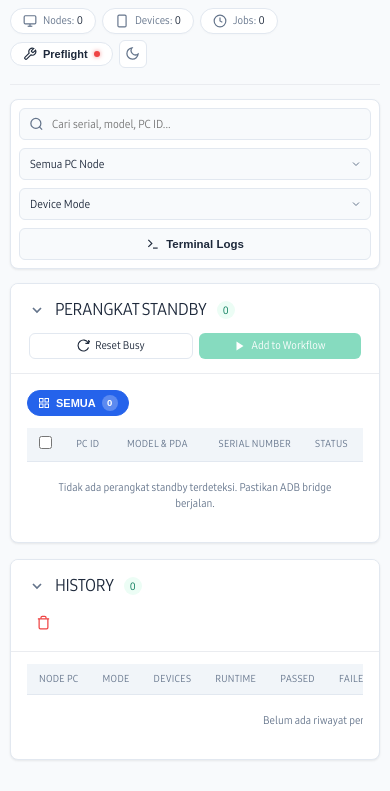
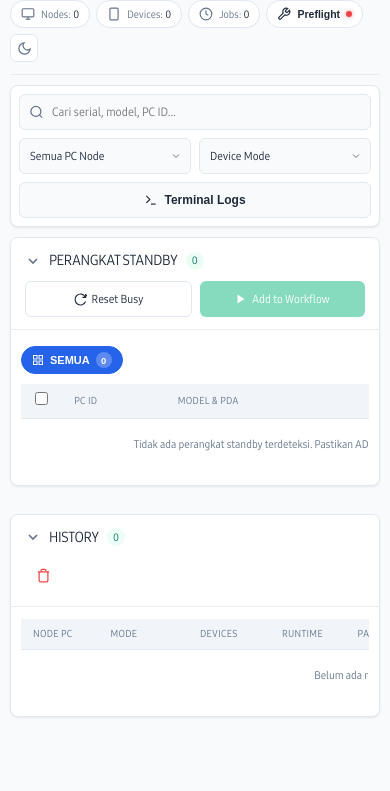
Before and after one commit to endrisusanto/Heist, a website built with Vite: page web-hub/client/index.html in a window 390 px wide. Shown: the part 53-844 px from the top of the page. Built offline with nearby package versions, Linux system fonts and the light colour scheme; no server answers; a web font is replaced by a local one.

Commit message:
style(mobile): refactor mobile responsive layout per antislop-layoutmobile and ponytail standards

```diff
--- a/web-hub/client/src/styles.css
+++ b/web-hub/client/src/styles.css
@@ -133,6 +133,7 @@ html, body {
   line-height: 1.45;
   height: 100%;
   width: 100%;
+  overflow-x: hidden;
   -webkit-font-smoothing: antialiased;
   -moz-osx-font-smoothing: grayscale;
 }
@@ -145,6 +146,7 @@ html, body {
   max-width: 1680px;
   margin: 0 auto;
   padding: 0 24px 44px 24px;
+  overflow-x: hidden;
 }
 
 /* 1. Header Topbar */
@@ -707,6 +709,37 @@ html, body {
 .table-responsive {
   width: 100%;
   overflow-x: auto;
+  -webkit-overflow-scrolling: touch;
+  scrollbar-width: thin;
+  scrollbar-color: var(--border-card) transparent;
+}
+
+.table-responsive::-webkit-scrollbar {
+  height: 4px;
+}
+
+.table-responsive::-webkit-scrollbar-track {
+  background: transparent;
+}
+
+.table-responsive::-webkit-scrollbar-thumb {
+  background: var(--border-card);
+  border-radius: 4px;
+}
+
+.standby-table {
+  width: 100%;
+  min-width: 540px;
+}
+
+.workflow-table {
+  width: 100%;
+  min-width: 640px;
+}
+
+.history-table {
+  width: 100%;
+  min-width: 720px;
 }
 
 table {
@@ -1417,29 +1450,43 @@ input:checked + .switch-slider:before {
 }
 
 /* Mobile & Responsive Layout Styles */
+/* Mobile & Responsive Layout Reflow (antislop-layoutmobile + ponytail) */
 @media (max-width: 768px) {
   .app-layout {
-    padding: 0 10px 30px 10px;
+    padding: 0 10px 32px 10px;
   }
 
   .hub-header {
     flex-direction: column;
     align-items: stretch;
-    gap: 12px;
+    gap: 10px;
+    padding: 10px 0;
   }
 
   .header-brand {
-    justify-content: space-between;
+    display: flex;
+    align-items: center;
+    justify-content: flex-start;
+    gap: 8px;
+  }
+
+  .brand-title {
+    font-size: 13.5px;
+  }
+
+  .brand-subtitle {
+    font-size: 10px;
   }
 
   .header-right-stats {
     display: flex;
     overflow-x: auto;
     white-space: nowrap;
-    padding-bottom: 4px;
+    padding-bottom: 2px;
     -webkit-overflow-scrolling: touch;
     scrollbar-width: none;
     gap: 6px;
+    width: 100%;
   }
 
   .header-right-stats::-webkit-scrollbar {
@@ -1448,70 +1495,79 @@ input:checked + .switch-slider:before {
 
   .stat-pill-tag, .stat-pill-btn {
     flex-shrink: 0;
+    height: 28px;
+    padding: 0 10px;
+    font-size: 10.5px;
   }
 
   .hub-filter-bar {
+    display: flex;
     flex-direction: column;
     align-items: stretch;
     gap: 8px;
     padding: 8px;
+    margin: 10px 0;
   }
 
   .search-input-wrap {
-    min-width: 100%;
+    width: 100%;
+  }
+
+  .search-input-wrap input {
+    height: 36px;
+    font-size: 12px;
   }
 
   .filter-controls-group {
-    display: flex;
-    flex-wrap: wrap;
+    display: grid;
+    grid-template-columns: 1fr 1fr;
     gap: 8px;
     width: 100%;
   }
 
   .filter-controls-group .custom-select {
-    flex: 1 1 calc(50% - 4px);
-    min-width: 120px;
+    width: 100%;
+    height: 36px;
+    font-size: 11.5px;
   }
 
   .btn-terminal-toggle {
+    grid-column: 1 / -1;
     width: 100%;
+    height: 36px;
     justify-content: center;
+    font-size: 12px;
+    font-weight: 700;
+  }
+
+  .dashboard-card {
+    margin-bottom: 12px;
   }
 
   .card-main-header {
     flex-direction: column;
     align-items: stretch;
     gap: 10px;
+    padding: 12px 14px;
   }
 
   .card-header-left {
+    display: flex;
+    align-items: center;
     justify-content: flex-start;
+    gap: 8px;
+    width: 100%;
+  }
+
+  .card-heading {
+    font-size: 15px;
   }
 
   .card-header-right {
     display: flex;
-    justify-content: flex-end;
-    flex-wrap: wrap;
-    gap: 6px;
-  }
-
-  .terminal-modal-window {
-    max-width: 96vw;
-    height: 80vh;
-    border-radius: var(--radius-card);
-  }
-
-  .preflight-modal-window {
-    max-width: 96vw;
-  }
-
-  .table-responsive {
-    -webkit-overflow-scrolling: touch;
-  }
-}
-
-@media (max-width: 480px) {
-  .card-header-right {
+    align-items: center;
+    width: 100%;
+    gap: 8px;
     justify-content: stretch;
   }
 
@@ -1519,9 +1575,113 @@ input:checked + .switch-slider:before {
   .card-header-right .btn-green-sm,
   .card-header-right .btn-outline-sm {
     flex: 1;
-  }
-
-  .filter-controls-group .custom-select {
-    flex: 1 1 100%;
-  }
-}
+    height: 36px;
+    justify-content: center;
+    font-size: 11.5px;
+    font-weight: 700;
+  }
+
+  .card-header-right .btn-icon-danger {
+    width: 36px;
+    height: 36px;
+    flex-shrink: 0;
+    justify-content: center;
+    align-items: center;
+  }
+
+  .card-main-body {
+    padding: 12px 10px 14px 10px;
+  }
+
+  .sub-accordion-header {
+    padding: 10px 12px;
+  }
+
+  .sub-heading-text {
+    font-size: 12px;
+  }
+
+  .sub-accordion-content {
+    padding: 8px 6px;
+  }
+
+  .filter-chips-row {
+    padding: 4px 0 10px 0;
+    gap: 6px;
+  }
+
+  .filter-chip {
+    height: 28px;
+    padding: 0 10px;
+    font-size: 11px;
+  }
+
+  .terminal-modal-backdrop {
+    padding: 8px;
+  }
+
+  .terminal-modal-window {
+    width: 96vw;
+    max-width: 96vw;
+    height: 86vh;
+    max-height: 86dvh;
+    border-radius: var(--radius-card);
+  }
+
+  .terminal-chips-bar {
+    flex-direction: column;
+    align-items: stretch;
+    gap: 8px;
+    padding: 8px 10px;
+  }
+
+  .terminal-chips-left {
+    display: flex;
+    gap: 6px;
+    width: 100%;
+  }
+
+  .terminal-chip-select {
+    flex: 1;
+  }
+
+  .terminal-chips-right {
+    display: flex;
+    overflow-x: auto;
+    gap: 6px;
+    -webkit-overflow-scrolling: touch;
+    width: 100%;
+    padding-bottom: 2px;
+  }
+
+  .terminal-tc-chip {
+    flex-shrink: 0;
+    height: 26px;
+    font-size: 10.5px;
+  }
+
+  .terminal-modal-console {
+    padding: 10px;
+    font-size: 11px;
+  }
+
+  .preflight-modal-window {
+    width: 96vw;
+    max-width: 96vw;
+    max-height: 84vh;
+  }
+}
+
+@media (max-width: 480px) {
+  .brand-title {
+    font-size: 13px;
+  }
+
+  .card-heading {
+    font-size: 14.5px;
+  }
+
+  .sub-heading-text {
+    font-size: 11.5px;
+  }
+}
```
